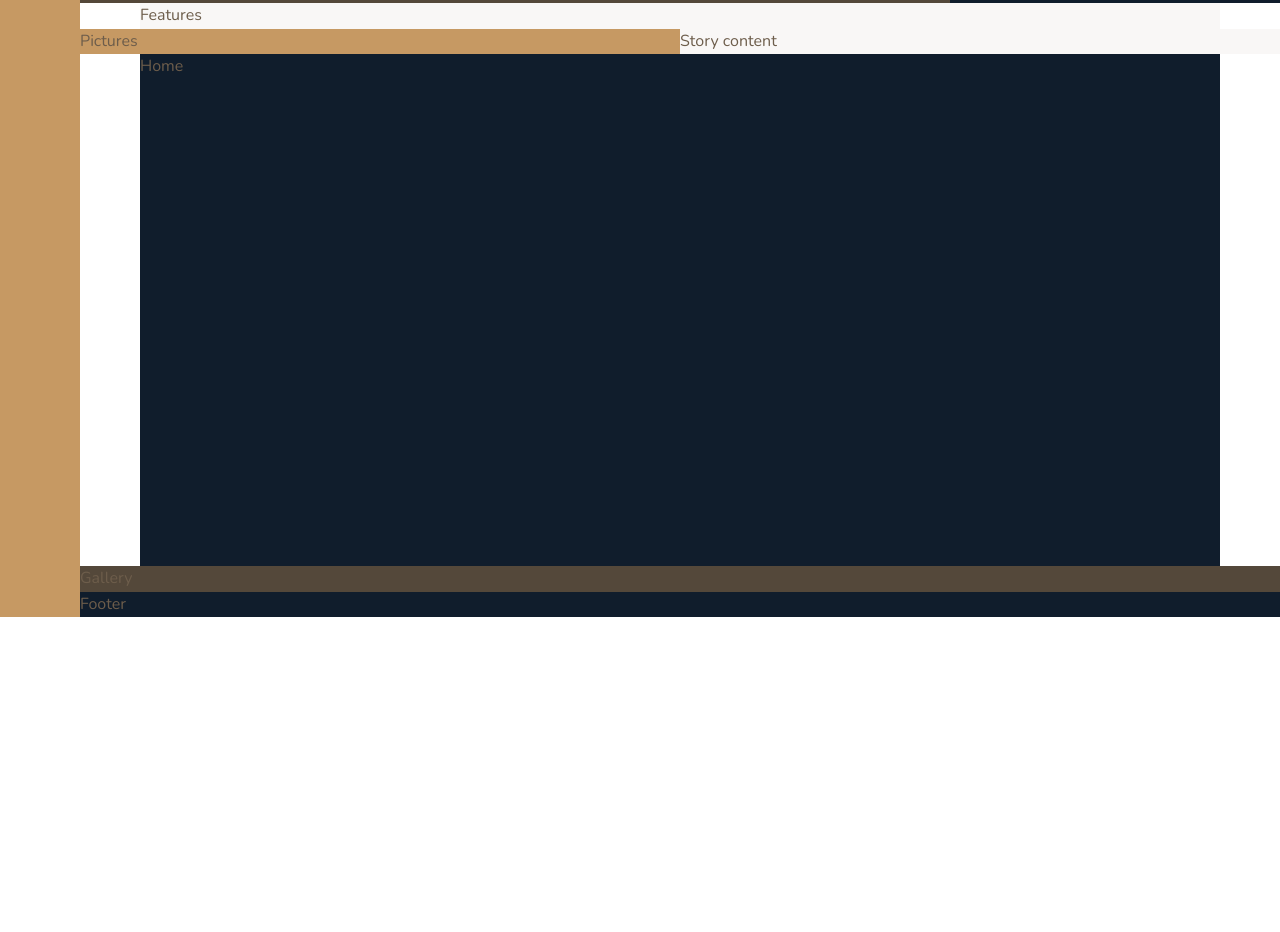
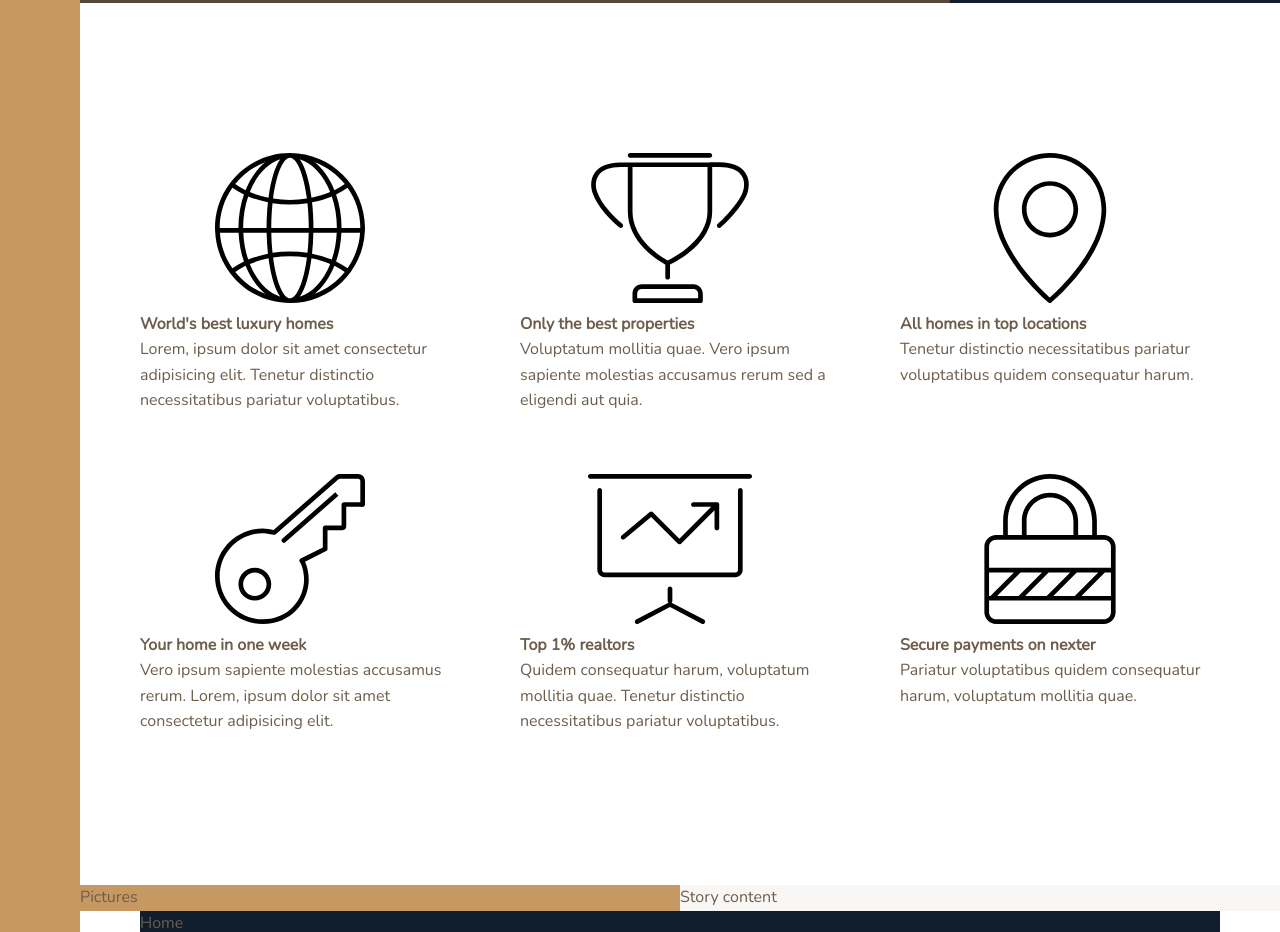
Before and after one commit to Mezin24/Nexter, a website: page index.html in a window 1280 px wide. Shown: the part 637-1569 px from the top of the page. Before the commit the page ends 1254 px from the top, so only its background shows below. Drawn offline with nearby package versions, Linux system fonts and the light colour scheme.

Commit message:
start doing feature section

```diff
--- a/index.html
+++ b/index.html
@@ -17,7 +17,53 @@
     <div class="sidebar">Sidebar</div>
     <header class="header">Header</header>
     <div class="realtors">Top 3 realtors</div>
-    <section class="features">Features</section>
+    <section class="features">
+        <div class="feature">
+            <svg class="feature__icon">
+                <use xlink:href="img/sprite.svg#icon-global"></use>
+            </svg>
+            <h4 class="heading-4">World's best luxury homes</h4>
+            <p class="feature__text">Lorem, ipsum dolor sit amet consectetur adipisicing elit. Tenetur distinctio necessitatibus pariatur voluptatibus.</p>
+        </div>
+        <div class="feature">
+            <svg class="feature__icon">
+                <use xlink:href="img/sprite.svg#icon-trophy"></use>
+            </svg>
+            <h4 class="heading-4">Only the best properties</h4>
+            <p class="feature__text">Voluptatum mollitia quae. Vero ipsum sapiente molestias accusamus rerum sed a eligendi aut quia.</p>
+        </div>
+        <div class="feature">
+            <svg class="feature__icon">
+                <use xlink:href="img/sprite.svg#icon-map-pin"></use>
+            </svg>
+            <h4 class="heading-4">All homes in top locations</h4>
+            <p class="feature__text">Tenetur distinctio necessitatibus pariatur voluptatibus quidem consequatur harum.</p>
+        </div>
+        <div class="feature">
+            <svg class="feature__icon">
+                <use xlink:href="img/sprite.svg#icon-key"></use>
+            </svg>
+            <h4 class="heading-4">Your home in one week</h4>
+            <p class="feature__text">Vero ipsum sapiente molestias accusamus rerum. Lorem, ipsum dolor sit amet consectetur adipisicing elit.</p>
+        </div>
+        <div class="feature">
+            <svg class="feature__icon">
+                <use xlink:href="img/sprite.svg#icon-presentation"></use>
+            </svg>
+            <h4 class="heading-4">Top 1% realtors</h4>
+            <p class="feature__text">Quidem consequatur harum, voluptatum mollitia quae. Tenetur distinctio necessitatibus pariatur voluptatibus.
+            </p>
+        </div>
+        <div class="feature">
+            <svg class="feature__icon">
+                <use xlink:href="img/sprite.svg#icon-lock"></use>
+            </svg>
+            <h4 class="heading-4">Secure payments on nexter</h4>
+            <p class="feature__text">Pariatur voluptatibus quidem consequatur harum, voluptatum mollitia quae.</p>
+        </div>
+
+
+    </section>
     <div class="story__pictures">Pictures</div>
     <div class="story__content">Story content</div>
     <section class="homes">Home</section>
--- a/sass/_features.scss
+++ b/sass/_features.scss
@@ -1,4 +1,9 @@
 .features {
-    background-color: $color-grey-light-1;
     grid-column: center-start / center-end;
+
+    margin: 15rem 0;
+
+    display: grid;
+    grid-template-columns: repeat(3, 1fr);
+    gap: 6rem;
 }
```
Also changed, not shown: css/main.css, 1 other file.
